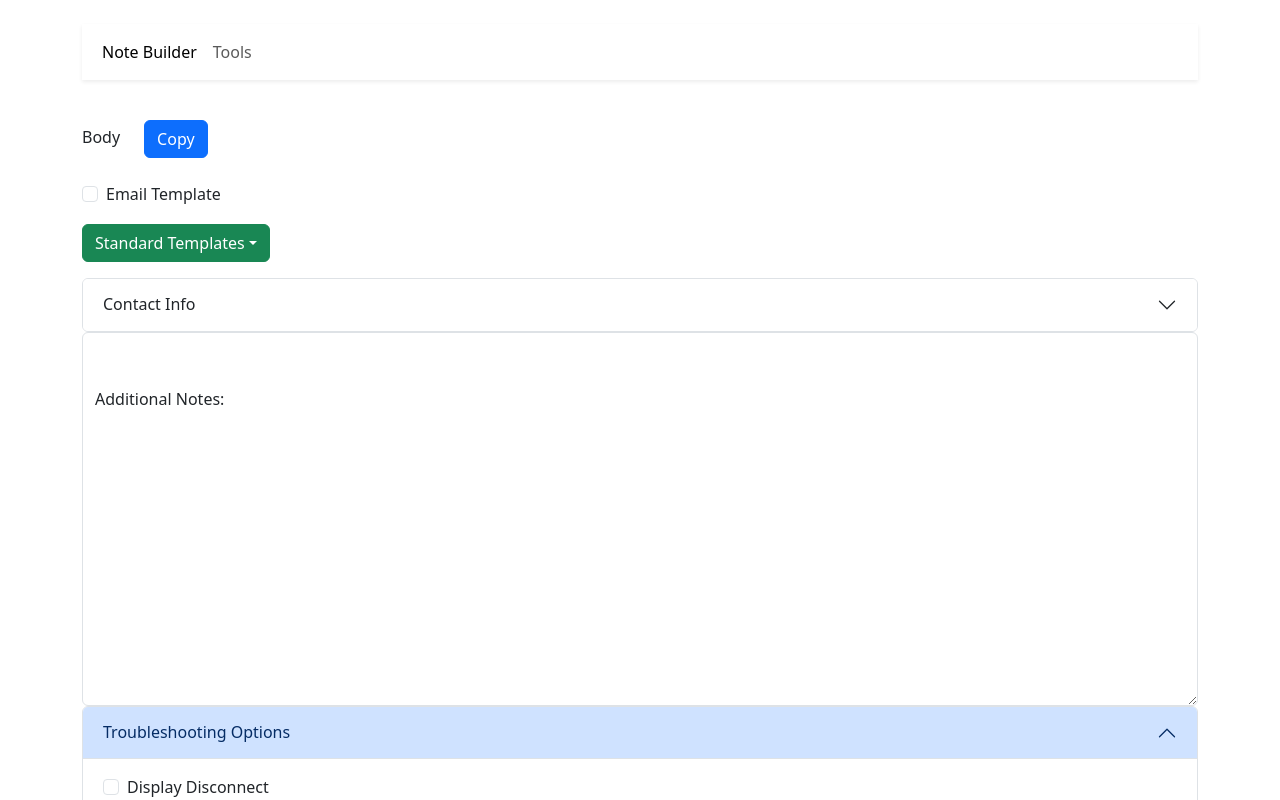
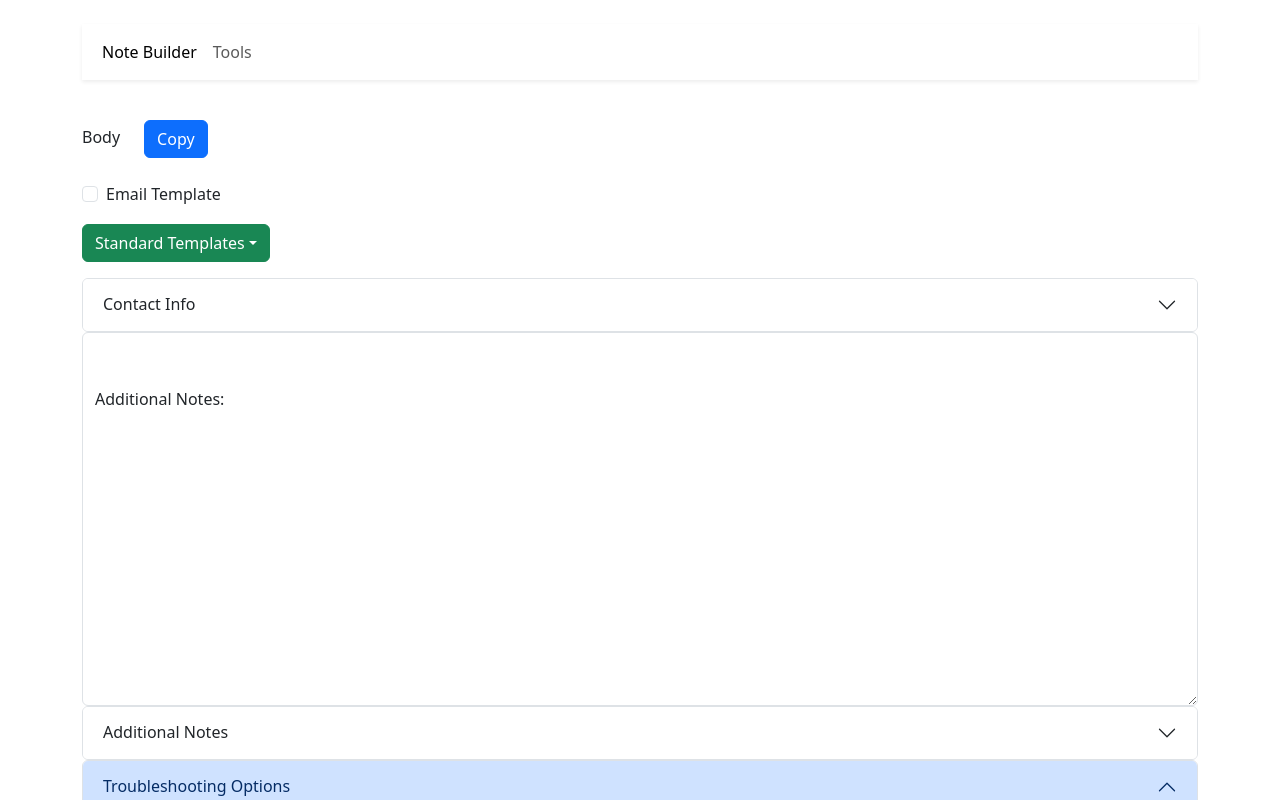
Before and after one commit to jhnh198/case-notes-react, a React (Vite) app: page / in a window 1280 px wide. Shown: the top 800 px of the page. Built offline with nearby package versions, Linux system fonts and the light colour scheme.

Commit message:
reverted additional notes

```diff
--- a/src/components/NoteBuilder.tsx
+++ b/src/components/NoteBuilder.tsx
@@ -41,7 +41,7 @@ export default function NoteBuilder() {
   //need to find a way to filter out the notes that are already in the state and update the state accordingly
 
   const handleNotesTyped = (e: any) => {
-
+    setNotes({ ...notes, body: e.target.value.split("\n") });
   };
 
   //todo: set an onchange event for the textarea to update the state of the additional notes body every few seconds
@@ -157,11 +157,11 @@ export default function NoteBuilder() {
           <Form.Control
             as="textarea"
             id='notesTextArea'
+            readOnly
             rows={15}
             value={`${notes.head}\n${notes.body.join('\n')}\n${notes.additionalNotes}\n${notes.additionalNotesBody.join('\n')}\n${notes.foot}`}
-            onChange={handleNotesTyped}
           />
-{/*          <Accordion>
+        <Accordion>
           <Accordion.Item eventKey="0">
             <Accordion.Header>Additional Notes</Accordion.Header>
             <Accordion.Body>
@@ -173,7 +173,7 @@ export default function NoteBuilder() {
               />
             </Accordion.Body>
           </Accordion.Item>
-        </Accordion> */}
+        </Accordion>
 
       </Form.Group>
         <Accordion defaultActiveKey="0">
```
